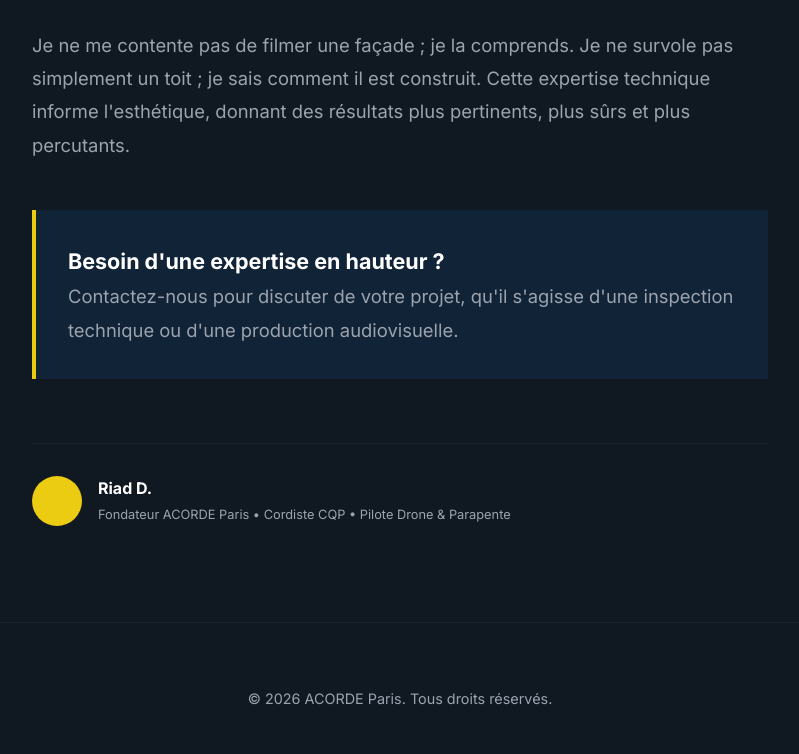
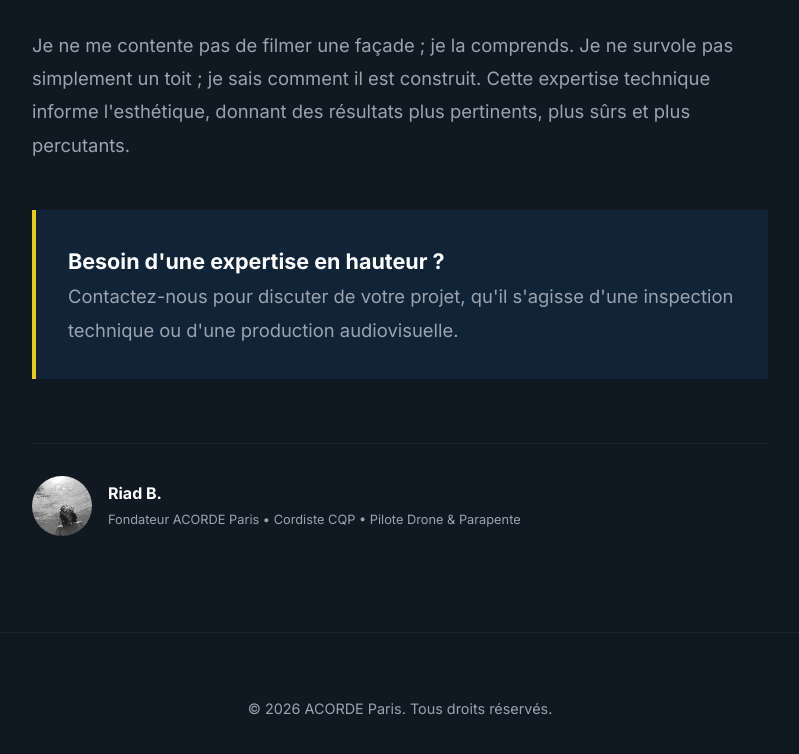
Before and after one commit to jgfhh8015-maker/corde, a website built with Vite: page blog/expertise-verticale/index.html in a window 1280 px wide. Shown: the part 3248-4002 px from the top of the page, without its empty margins (240-1039 px from the left). Built offline with nearby package versions, Linux system fonts and the light colour scheme; a web font is replaced by a local one.

Commit message:
Update expert photo for SEO and consistency (Riad B.)

```diff
--- a/blog/expertise-verticale/index.html
+++ b/blog/expertise-verticale/index.html
@@ -230,9 +230,9 @@
         </div>
 
         <div class="author-box">
-            <div style="width: 50px; height: 50px; background: var(--primary); border-radius: 50%;"></div>
+            <img src="../../riad-b-expert-cordiste-fpv-paris.jpg" alt="Riad B." class="author-img">
             <div>
-                <p style="font-weight: bold; margin-bottom: 0.2rem;">Riad D.</p>
+                <p style="font-weight: bold; margin-bottom: 0.2rem;">Riad B.</p>
                 <p style="font-size: 0.8rem; color: var(--text-gray);">Fondateur ACORDE Paris • Cordiste CQP • Pilote
                     Drone & Parapente</p>
             </div>
```
Also changed, not shown: src/main.js (+1 -1 lines), public/riad-b-expert-cordiste-fpv-paris.jpg (added).
